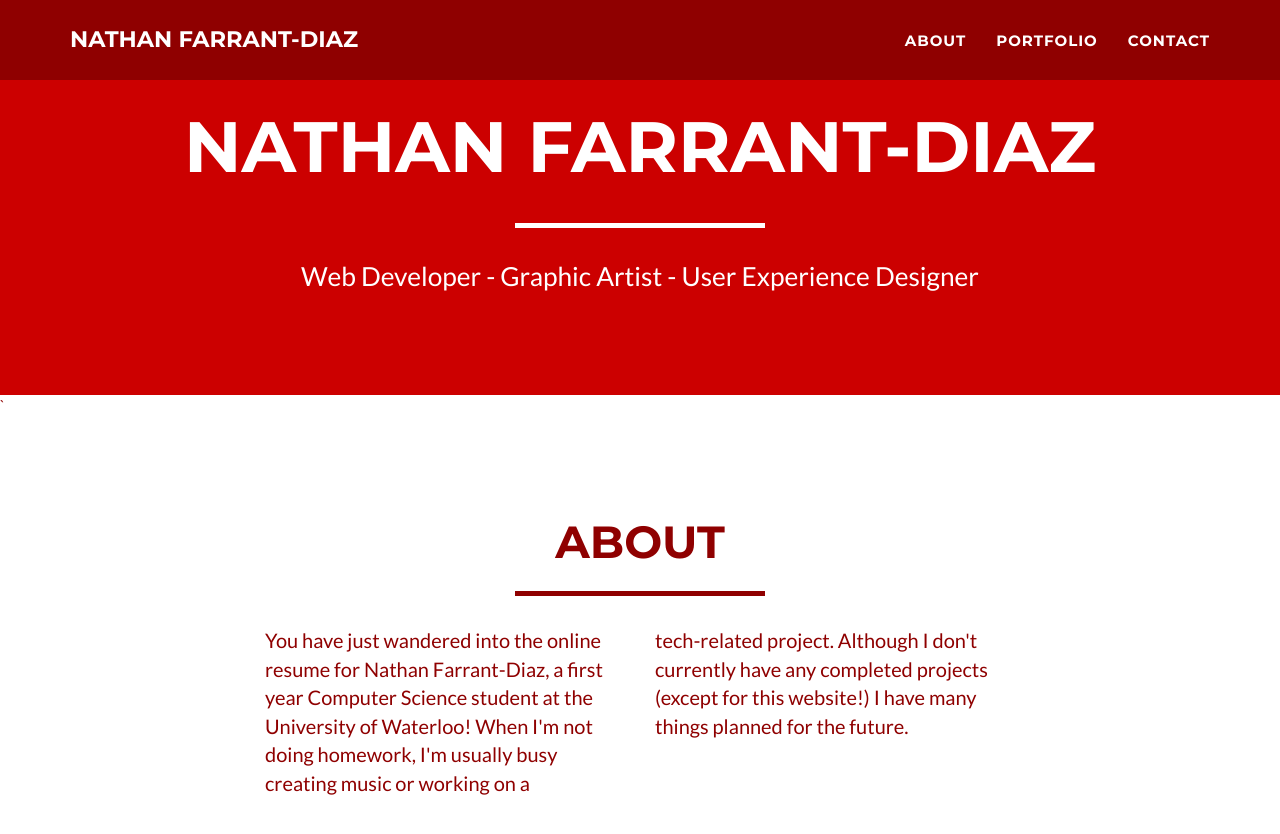
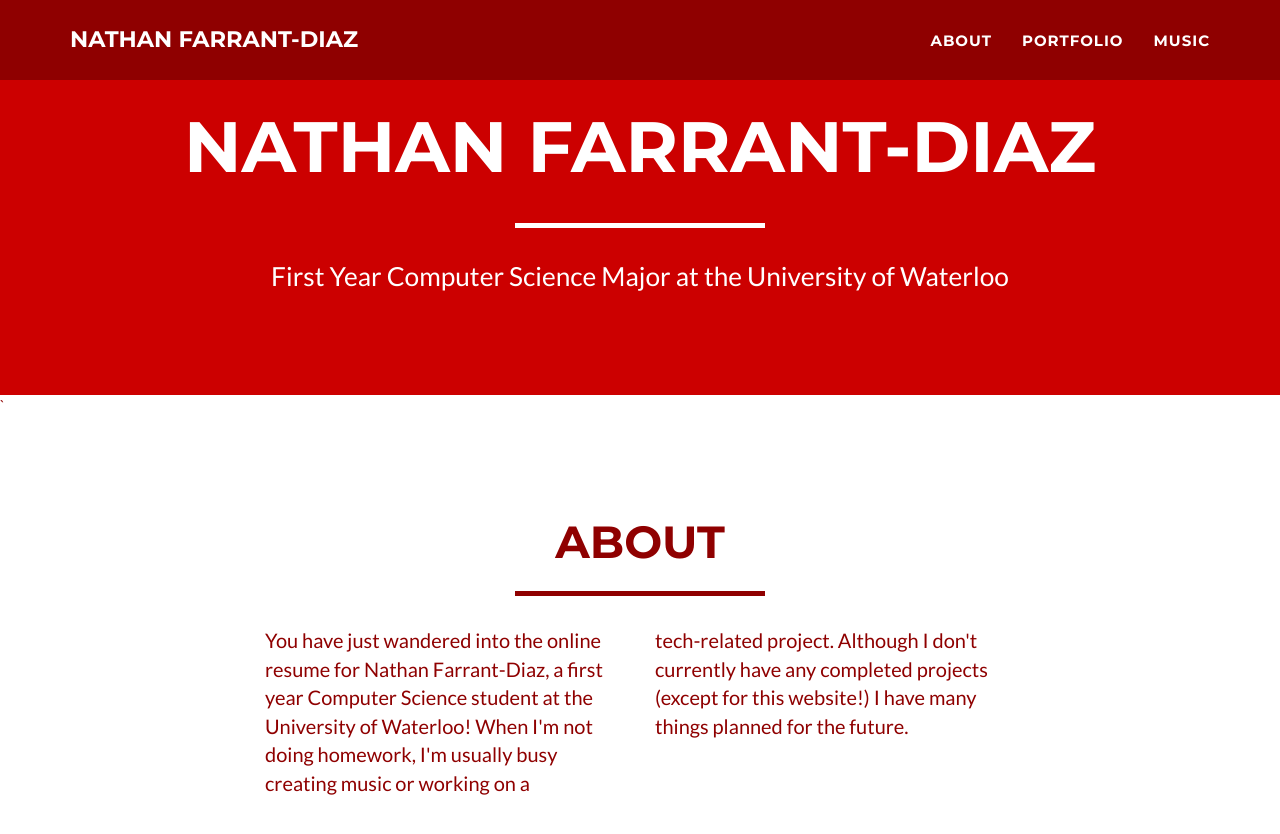
Before and after one commit to loconate/farrantdiaz.me, a Jekyll site: the page built from index.html, in a window 1280 px wide and 900 px high, scrolled down 380 px. Shown: the top 834 px of the window. Built offline with Jekyll 4.4.1, drawn with Linux system fonts in a browser that asks for light colours.

Commit message:
changed header to link to music section, changed website title description

```diff
--- a/_includes/header.html
+++ b/_includes/header.html
@@ -25,7 +25,7 @@
                         <a href="#portfolio">Portfolio</a>
                     </li>
                     <li class="page-scroll">
-                        <a href="#contact">Contact</a>
+                        <a href="#contact">Music</a>
                     </li>
                 </ul>
             </div>
@@ -43,7 +43,7 @@
                     <div class="intro-text">
                         <span class="name">{{ site.title }}</span>
                         <hr class="star-light">
-                        <span class="skills">Web Developer - Graphic Artist - User Experience Designer</span>
+                        <span class="skills">First Year Computer Science Major at the University of Waterloo</span>
                     </div>
                 </div>
             </div>
```
Also changed, not shown: 1 other file.
